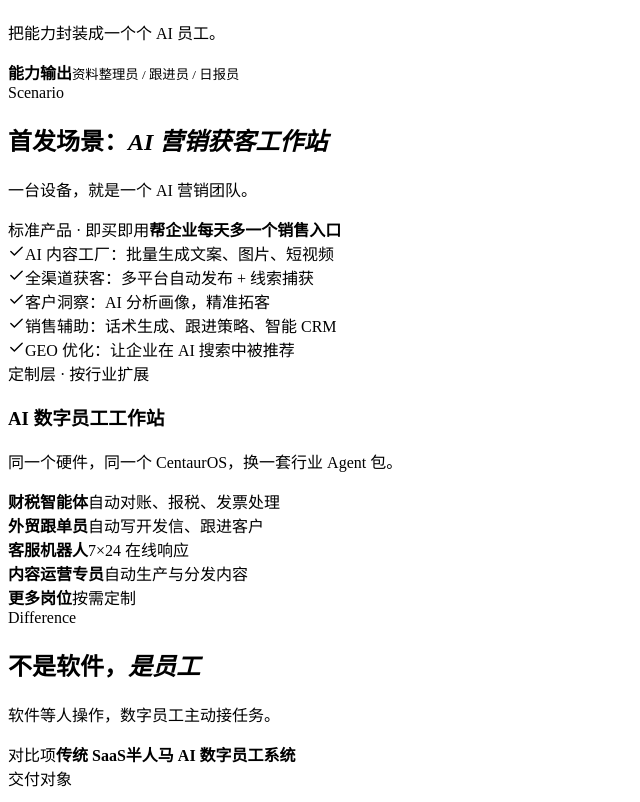
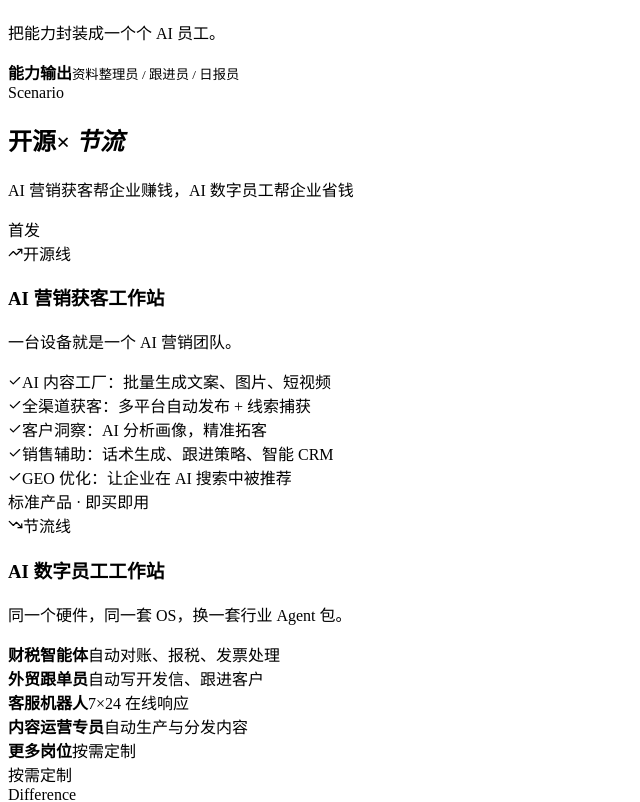
Before and after one commit to finewood2008/centaur-ai-homepage, a React (Vite) app: page / in a window 1280 px wide. Shown: the part 8580-9382 px from the top of the page, without its empty margins (0-640 px from the left). Built offline with nearby package versions, Linux system fonts and the light colour scheme; the HTML template or start-up script is replaced by a standard one.

Commit message:
redesign landing scenarios: open source x cost reduction layout

```diff
--- a/src/App.jsx
+++ b/src/App.jsx
@@ -18,6 +18,8 @@
   ShieldCheck,
   Sparkles,
   Table2,
+  TrendingUp,
+  TrendingDown,
   Wrench,
 } from 'lucide-react';
 import React from 'react';
@@ -435,37 +437,49 @@
 function TaxScenario() {
   return (
     <section className="section landing-section" id="finance">
-      <SectionHeader eyebrow="Scenario" title="首发场景：" highlight="AI 营销获客工作站" align="center">
-        一台设备，就是一个 AI 营销团队。
+      <SectionHeader eyebrow="Scenario" title="开源" highlight="× 节流" align="center">
+        AI 营销获客帮企业赚钱，AI 数字员工帮企业省钱
       </SectionHeader>
 
-      <div className="landing-showcase">
-        <article className="landing-primary-card">
-          <div className="landing-card-head">
-            <span className="landing-badge">标准产品 · 即买即用</span>
-            <strong>帮企业每天多一个销售入口</strong>
+      <div className="scenarios-grid">
+        <article className="scenario-card revenue">
+          <div className="scenario-prime">首发</div>
+          <div className="scenario-badge revenue-badge">
+            <TrendingUp size={15} />
+            开源线
           </div>
-          <div className="marketing-list">
+          <h3>AI 营销获客工作站</h3>
+          <p className="scenario-desc">一台设备就是一个 AI 营销团队。</p>
+          <div className="scenario-features">
             {marketingFeatures.map((item) => (
-              <div className="marketing-item" key={item}>
-                <Check size={17} />
+              <div className="scenario-feature" key={item}>
+                <Check size={14} />
                 <span>{item}</span>
               </div>
             ))}
           </div>
+          <div className="scenario-foot">
+            <span className="scenario-label">标准产品 · 即买即用</span>
+          </div>
         </article>
 
-        <article className="landing-custom-card">
-          <span className="landing-badge muted">定制层 · 按行业扩展</span>
+        <article className="scenario-card cost">
+          <div className="scenario-badge cost-badge">
+            <TrendingDown size={15} />
+            节流线
+          </div>
           <h3>AI 数字员工工作站</h3>
-          <p>同一个硬件，同一个 CentaurOS，换一套行业 Agent 包。</p>
-          <div className="agent-list">
+          <p className="scenario-desc">同一个硬件，同一套 OS，换一套行业 Agent 包。</p>
+          <div className="scenario-agents">
             {customAgents.map(([role, job]) => (
-              <div className="agent-row" key={role}>
+              <div className="scenario-agent" key={role}>
                 <strong>{role}</strong>
                 <span>{job}</span>
               </div>
             ))}
+          </div>
+          <div className="scenario-foot">
+            <span className="scenario-label muted">按需定制</span>
           </div>
         </article>
       </div>
--- a/src/styles.css
+++ b/src/styles.css
@@ -947,181 +947,206 @@
   line-height: 1.65;
 }
 
-.landing-showcase {
-  display: grid;
-  grid-template-columns: minmax(0, 1.18fr) minmax(340px, 0.82fr);
+.scenarios-grid {
+  display: grid;
+  grid-template-columns: 1fr 1fr;
   gap: 22px;
   align-items: stretch;
 }
 
-.landing-primary-card,
-.landing-custom-card {
+.scenario-card {
   position: relative;
-  overflow: hidden;
-  border: 1px solid rgba(255, 255, 255, 0.11);
+  display: flex;
+  flex-direction: column;
+  min-height: 550px;
+  padding: 34px;
+  border: 1px solid rgba(255, 255, 255, 0.1);
   border-radius: 24px;
   background: rgba(10, 14, 21, 0.88);
   box-shadow: var(--shadow);
-}
-
-.landing-primary-card {
-  min-height: 520px;
-  padding: 32px;
+  overflow: hidden;
+  transition: transform 0.2s ease, border-color 0.2s ease;
+}
+
+.scenario-card:hover {
+  transform: translateY(-3px);
+  border-color: rgba(255, 255, 255, 0.18);
+}
+
+.scenario-card.revenue {
   background:
-    radial-gradient(circle at 78% 18%, rgba(245, 165, 36, 0.24), transparent 18rem),
-    radial-gradient(circle at 18% 82%, rgba(24, 199, 223, 0.12), transparent 15rem),
-    linear-gradient(150deg, rgba(255, 255, 255, 0.08), rgba(255, 255, 255, 0.02)),
+    radial-gradient(circle at 82% 8%, rgba(245, 165, 36, 0.28), transparent 20rem),
+    radial-gradient(circle at 18% 88%, rgba(24, 199, 223, 0.10), transparent 14rem),
+    linear-gradient(150deg, rgba(255, 255, 255, 0.07), rgba(255, 255, 255, 0.02)),
     #0b1018;
-}
-
-.landing-primary-card::after {
-  content: "";
+  border-color: rgba(245, 165, 36, 0.18);
+}
+
+.scenario-card.cost {
+  background:
+    radial-gradient(circle at 82% 8%, rgba(24, 199, 223, 0.16), transparent 20rem),
+    radial-gradient(circle at 18% 88%, rgba(245, 165, 36, 0.08), transparent 14rem),
+    linear-gradient(150deg, rgba(255, 255, 255, 0.07), rgba(255, 255, 255, 0.02)),
+    #0b1018;
+  border-color: rgba(24, 199, 223, 0.14);
+}
+
+.scenario-prime {
   position: absolute;
-  right: -120px;
-  bottom: -150px;
-  width: 360px;
-  height: 360px;
-  border: 1px solid rgba(245, 165, 36, 0.24);
-  border-radius: 50%;
-  background: radial-gradient(circle, rgba(245, 165, 36, 0.16), transparent 62%);
-  pointer-events: none;
-}
-
-.landing-card-head {
-  position: relative;
-  z-index: 1;
-  display: flex;
-  align-items: flex-start;
-  justify-content: space-between;
-  gap: 18px;
-  margin-bottom: 26px;
-}
-
-.landing-card-head strong {
-  max-width: 360px;
-  color: #fff8e9;
-  font-size: clamp(28px, 3.2vw, 44px);
-  font-weight: 950;
-  letter-spacing: -0.05em;
-  line-height: 1.05;
-  text-align: right;
-}
-
-.landing-badge {
+  top: 16px;
+  right: -34px;
+  width: 140px;
+  padding: 6px 0;
+  background: linear-gradient(135deg, #ffb63d, #f08a18);
+  color: #090b10;
+  font-size: 11px;
+  font-weight: 900;
+  letter-spacing: 0.1em;
+  text-align: center;
+  text-transform: uppercase;
+  transform: rotate(38deg);
+  box-shadow: 0 2px 12px rgba(245, 165, 36, 0.3);
+}
+
+.scenario-badge {
   display: inline-flex;
   width: fit-content;
   align-items: center;
+  gap: 6px;
+  padding: 6px 12px;
+  border-radius: 999px;
+  font-size: 12px;
+  font-weight: 900;
+  letter-spacing: 0.08em;
+  margin-bottom: 22px;
+}
+
+.revenue-badge {
+  border: 1px solid rgba(245, 165, 36, 0.35);
+  background: rgba(245, 165, 36, 0.14);
+  color: #ffd892;
+}
+
+.cost-badge {
+  border: 1px solid rgba(24, 199, 223, 0.35);
+  background: rgba(24, 199, 223, 0.12);
+  color: #a0ecff;
+}
+
+.scenario-card h3 {
+  margin: 0;
+  color: #f6f9ff;
+  font-size: clamp(24px, 2.6vw, 34px);
+  letter-spacing: -0.04em;
+  line-height: 1.08;
+}
+
+.scenario-desc {
+  margin: 12px 0 22px;
+  color: var(--muted);
+  font-size: 15px;
+  line-height: 1.6;
+}
+
+.scenario-features {
+  display: grid;
+  gap: 10px;
+  flex: 1;
+}
+
+.scenario-feature {
+  display: flex;
+  align-items: flex-start;
+  gap: 10px;
+  padding: 14px 16px;
+  border: 1px solid rgba(255, 255, 255, 0.09);
+  border-radius: 14px;
+  background: rgba(255, 255, 255, 0.045);
+  color: #e2ebf6;
+  font-size: 14px;
+  font-weight: 850;
+  line-height: 1.4;
+  transition: border-color 0.2s ease, background 0.2s ease;
+}
+
+.scenario-card.revenue .scenario-feature:hover {
+  border-color: rgba(245, 165, 36, 0.28);
+  background: rgba(245, 165, 36, 0.07);
+}
+
+.scenario-card.cost .scenario-feature:hover {
+  border-color: rgba(24, 199, 223, 0.22);
+  background: rgba(24, 199, 223, 0.06);
+}
+
+.scenario-feature svg {
+  flex: 0 0 auto;
+  margin-top: 2px;
+  color: var(--gold);
+}
+
+.scenario-card.cost .scenario-feature svg {
+  color: var(--cyan);
+}
+
+.scenario-agents {
+  display: grid;
+  gap: 0;
+  flex: 1;
+  align-content: start;
+}
+
+.scenario-agent {
+  display: grid;
+  grid-template-columns: 120px 1fr;
+  gap: 10px;
+  align-items: center;
+  padding: 12px 0;
+  border-bottom: 1px solid rgba(255, 255, 255, 0.07);
+}
+
+.scenario-agent:first-of-type {
+  padding-top: 0;
+}
+
+.scenario-agent:last-of-type {
+  border-bottom: none;
+}
+
+.scenario-agent strong {
+  color: #fff4df;
+  font-size: 14px;
+}
+
+.scenario-agent span {
+  color: #b7c5da;
+  font-size: 13px;
+  line-height: 1.5;
+}
+
+.scenario-foot {
+  margin-top: auto;
+  padding-top: 22px;
+}
+
+.scenario-label {
+  display: inline-flex;
+  align-items: center;
   gap: 8px;
-  padding: 8px 12px;
-  border: 1px solid rgba(245, 165, 36, 0.28);
+  padding: 8px 14px;
+  border: 1px solid rgba(245, 165, 36, 0.25);
   border-radius: 999px;
-  background: rgba(245, 165, 36, 0.11);
+  background: rgba(245, 165, 36, 0.09);
   color: #ffd892;
   font-size: 12px;
   font-weight: 900;
-  letter-spacing: 0.08em;
-  text-transform: uppercase;
-}
-
-.landing-badge.muted {
+  letter-spacing: 0.06em;
+}
+
+.scenario-label.muted {
   border-color: rgba(255, 255, 255, 0.12);
   background: rgba(255, 255, 255, 0.07);
   color: #cbd7e8;
-}
-
-.marketing-list {
-  position: relative;
-  z-index: 1;
-  display: grid;
-  gap: 12px;
-}
-
-.marketing-item {
-  display: flex;
-  align-items: flex-start;
-  gap: 12px;
-  padding: 15px 16px;
-  border: 1px solid rgba(255, 255, 255, 0.1);
-  border-radius: 15px;
-  background: rgba(255, 255, 255, 0.055);
-  color: #eef5ff;
-  font-weight: 850;
-  line-height: 1.45;
-}
-
-.marketing-item svg {
-  flex: 0 0 auto;
-  margin-top: 2px;
-  color: var(--gold);
-}
-
-.landing-proof {
-  position: relative;
-  z-index: 1;
-  display: inline-flex;
-  align-items: center;
-  gap: 10px;
-  margin-top: 24px;
-  padding: 13px 15px;
-  border: 1px solid rgba(80, 220, 160, 0.25);
-  border-radius: 14px;
-  background: rgba(80, 220, 160, 0.09);
-  color: #c9ffe8;
-  font-weight: 900;
-}
-
-.landing-proof svg {
-  color: var(--green);
-}
-
-.landing-custom-card {
-  display: flex;
-  flex-direction: column;
-  padding: 28px;
-  background:
-    linear-gradient(180deg, rgba(255, 255, 255, 0.075), rgba(255, 255, 255, 0.025)),
-    #0d131d;
-}
-
-.landing-custom-card h3 {
-  margin: 28px 0 10px;
-  color: #f6f9ff;
-  font-size: clamp(28px, 3vw, 38px);
-  line-height: 1.08;
-  letter-spacing: -0.04em;
-}
-
-.landing-custom-card p {
-  margin: 0 0 22px;
-  color: var(--muted);
-  font-size: 16px;
-  line-height: 1.7;
-}
-
-.agent-list {
-  display: grid;
-  gap: 10px;
-  margin-top: auto;
-}
-
-.agent-row {
-  display: grid;
-  grid-template-columns: 120px 1fr;
-  gap: 12px;
-  align-items: center;
-  padding: 13px 0;
-  border-top: 1px solid rgba(255, 255, 255, 0.09);
-}
-
-.agent-row strong {
-  color: #fff4df;
-  font-size: 15px;
-}
-
-.agent-row span {
-  color: #c8d4e5;
-  font-size: 14px;
-  line-height: 1.5;
 }
 
 .comparison-table {
@@ -1296,7 +1321,7 @@
 
 @media (max-width: 1080px) {
   .hero-inner,
-  .landing-showcase,
+  .scenarios-grid,
   .cta-card,
   .os-shell {
     grid-template-columns: 1fr;
@@ -1438,7 +1463,7 @@
   .hardware-grid,
   .why-panel,
   .role-grid,
-  .landing-showcase,
+  .scenarios-grid,
   .delivery-track,
   .os-feature-grid {
     grid-template-columns: 1fr;
@@ -1532,16 +1557,12 @@
     min-height: 285px;
   }
 
-  .landing-card-head {
-    flex-direction: column;
-  }
-
-  .landing-card-head strong {
-    max-width: none;
-    text-align: left;
-  }
-
-  .agent-row {
+  .scenario-card {
+    min-height: auto;
+    padding: 26px;
+  }
+
+  .scenario-agent {
     grid-template-columns: 1fr;
     gap: 5px;
     align-items: flex-start;
```
